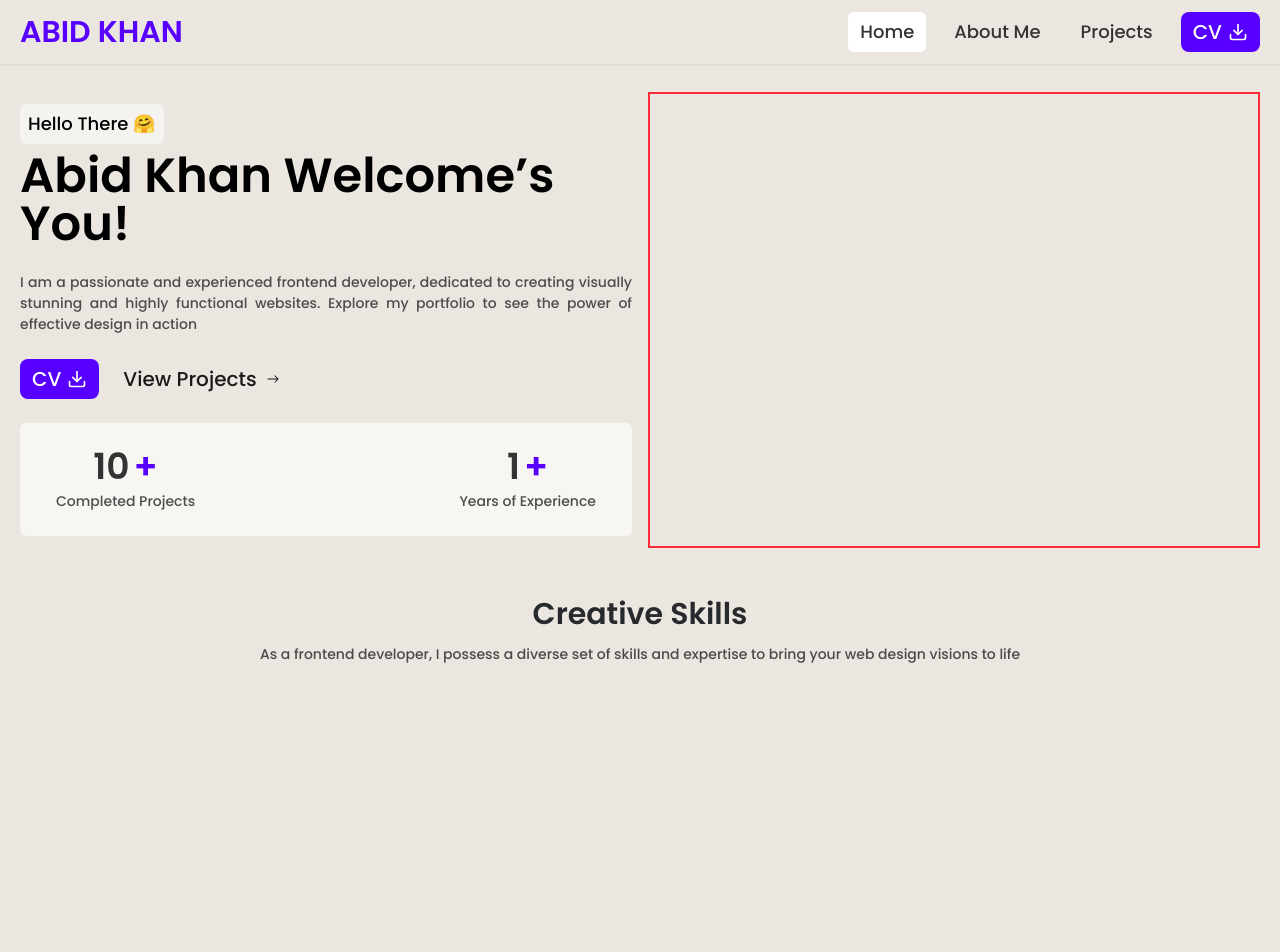
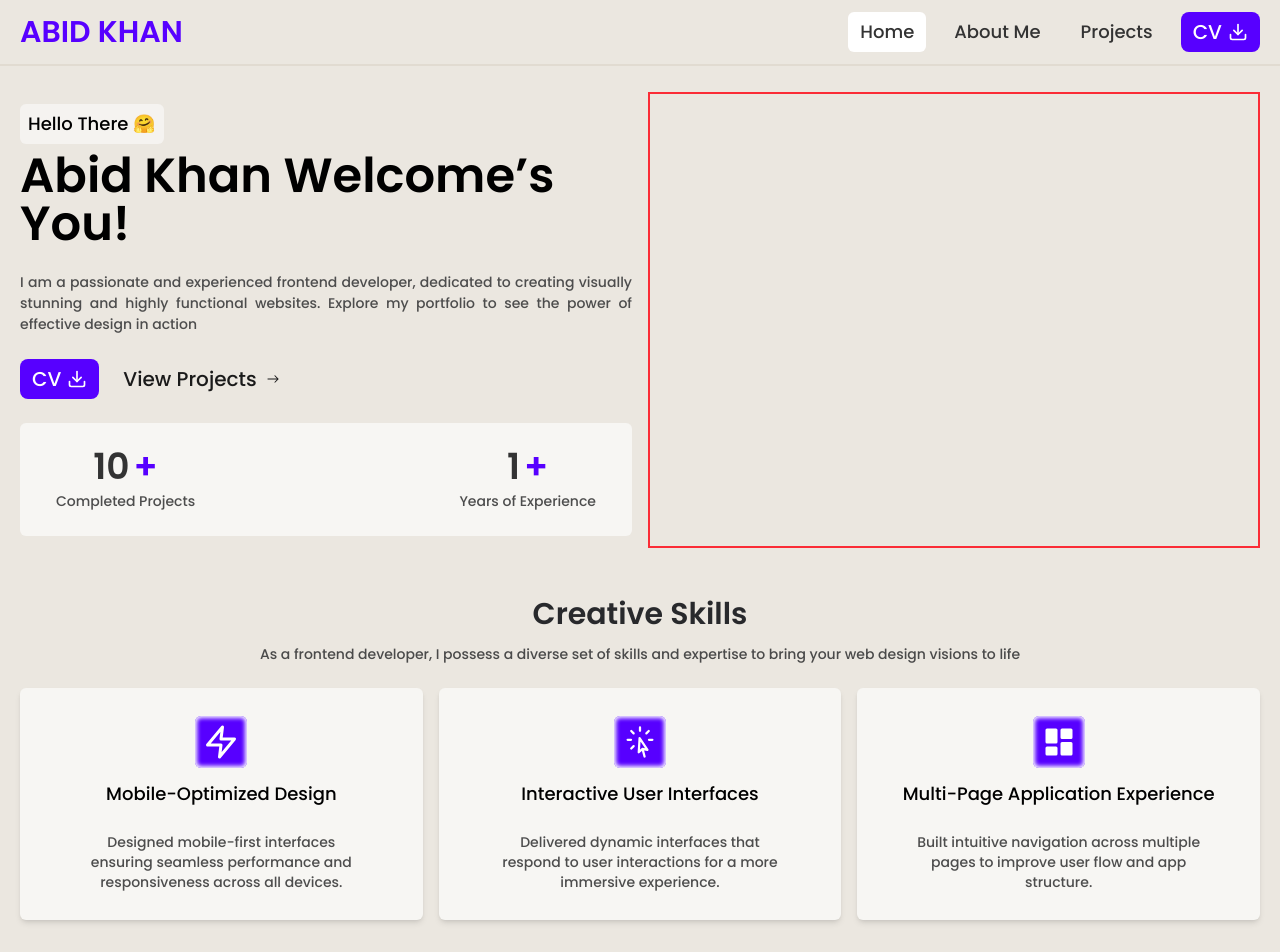
Before and after one commit to Abidkhan234/Portfolio, a React (Vite) app: page / in a window 1280 px wide. Shown: the top 952 px of the page. Built offline with nearby package versions, Linux system fonts and the light colour scheme.

Commit message:
fix: adjust AOS offsets and update media icon padding in Footer and SkillCards components; add toggle functionality in Sidebar

```diff
--- a/src/Components/Card/SkillCards.jsx
+++ b/src/Components/Card/SkillCards.jsx
@@ -55,10 +55,10 @@ const SkillCards = () => {
           <div
             className="lg:col-span-4 md:col-span-6 col-span-12 rounded-md bg-[#F7F6F3] flex flex-col gap-3 py-7 lg:px-5 px-3 shadow-md text-center items-center"
             key={i}
-            data-aos-offset="120"
+            data-aos-offset="110"
             data-aos="fade-up"
             data-aos-duration="500"
-            data-aos-delay={`${(500 * i) / 2}`}
+            data-aos-delay={`${(500 * i) / 3}`}
             data-aos-easing="ease-in-out"
           >
             <div className="w-full flex justify-center items-center">
--- a/src/Components/Footer/Footer.jsx
+++ b/src/Components/Footer/Footer.jsx
@@ -27,7 +27,7 @@ const Footer = () => {
 
   return (
     <div className="flex flex-col gap-5 py-3">
-      <div className="flex min-[426px]:justify-between items-center gap-4 flex-wrap justify-center">
+      <div className="flex min-[437px]:justify-between items-center gap-4 flex-wrap justify-center">
         <div className="max-[376px]:w-full text-center">
           <h2
             className="font-semibold min-[425px]:text-2xl text-xl text-[#5700FF] uppercase"
@@ -40,7 +40,7 @@ const Footer = () => {
             Abid Khan
           </h2>
         </div>
-        <div className="flex gap-4 items-center flex-wrap max-[375px]:justify-center max-[376px]:order-3 overflow-hidden">
+        <div className="flex gap-4 items-center flex-wrap max-[426px]:justify-center max-[426px]:order-3 overflow-hidden">
           {navLinks.map((v, i) => {
             return (
               <NavLink
@@ -61,12 +61,12 @@ const Footer = () => {
             );
           })}
         </div>
-        <div className="flex items-center gap-3 max-[376px]:order-1">
+        <div className="flex items-center gap-3 max-[426px]:order-1">
           {mediaIcons.map((v, i) => {
             return (
               <NavLink
                 to={v.path}
-                className="min-[376px]:p-3 p-2 bg-[#5700FF] text-xl text-white rounded-md inset-shadow-[0_0_7px_2px_#fff]"
+                className="min-[426px]:p-3 p-2 bg-[#5700FF] text-xl text-white rounded-md inset-shadow-[0_0_7px_2px_#fff]"
                 key={i}
                 data-aos="fade-up"
                 data-aos-duration="500"
@@ -81,7 +81,7 @@ const Footer = () => {
         </div>
       </div>
       <div className="flex justify-center items-center">
-        <div className="border-2 border-[#E1DBD1] flex min-[426px]:justify-between items-center w-full max-w-[650px] py-2.5 px-4 rounded-sm flex-wrap justify-center max-[426px]:gap-4">
+        <div className="border-2 border-[#E1DBD1] flex min-[426px]:justify-between items-center w-full max-w-[650px] py-2.5 px-4 rounded-sm flex-wrap justify-center max-[437px]:gap-4">
           {detailArr.map((v, i) => {
             return (
               <div className="flex gap-2 items-center" key={i}>
--- a/src/Components/Sidebar/Sidebar.jsx
+++ b/src/Components/Sidebar/Sidebar.jsx
@@ -29,6 +29,7 @@ const Sidebar = () => {
                     isActive ? "bg-[#fff]" : "bg-transparent"
                   } font-medium sm:text-lg text-base py-1.5 px-3 rounded-md text-[#333333]`
                 }
+                onClick={() => setToggleBtn(!toggleBtn)}
               >
                 {v.text}
               </NavLink>
```
